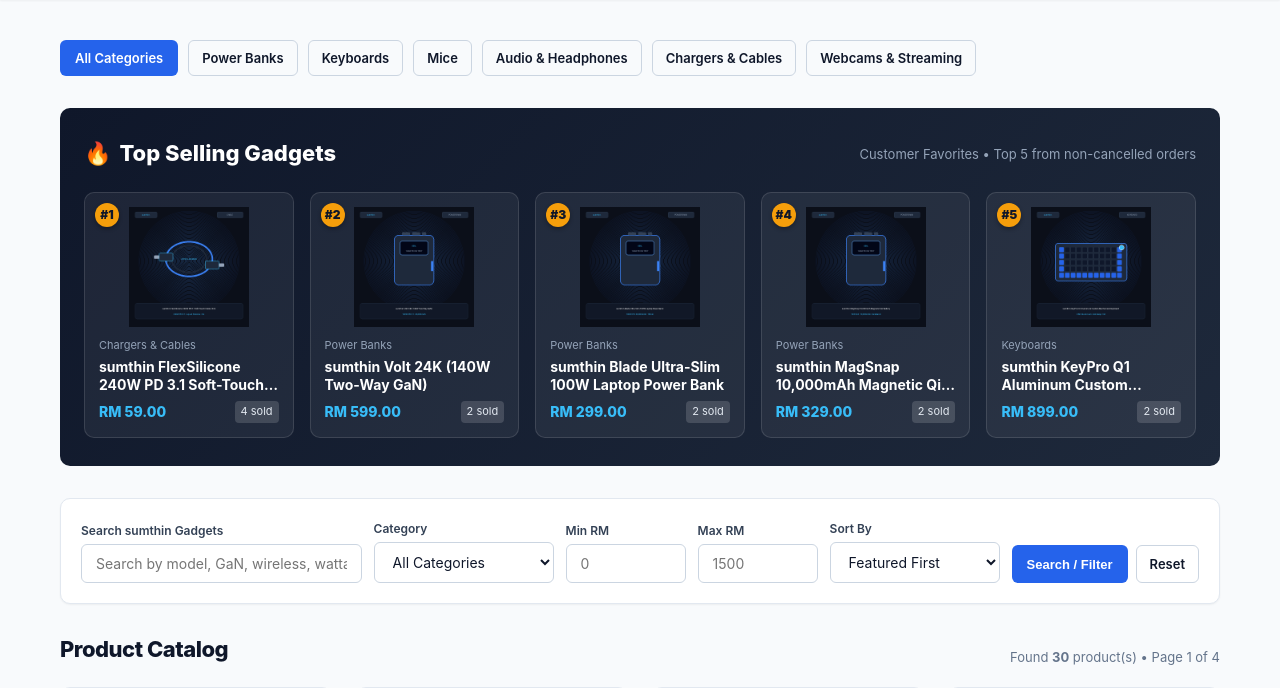
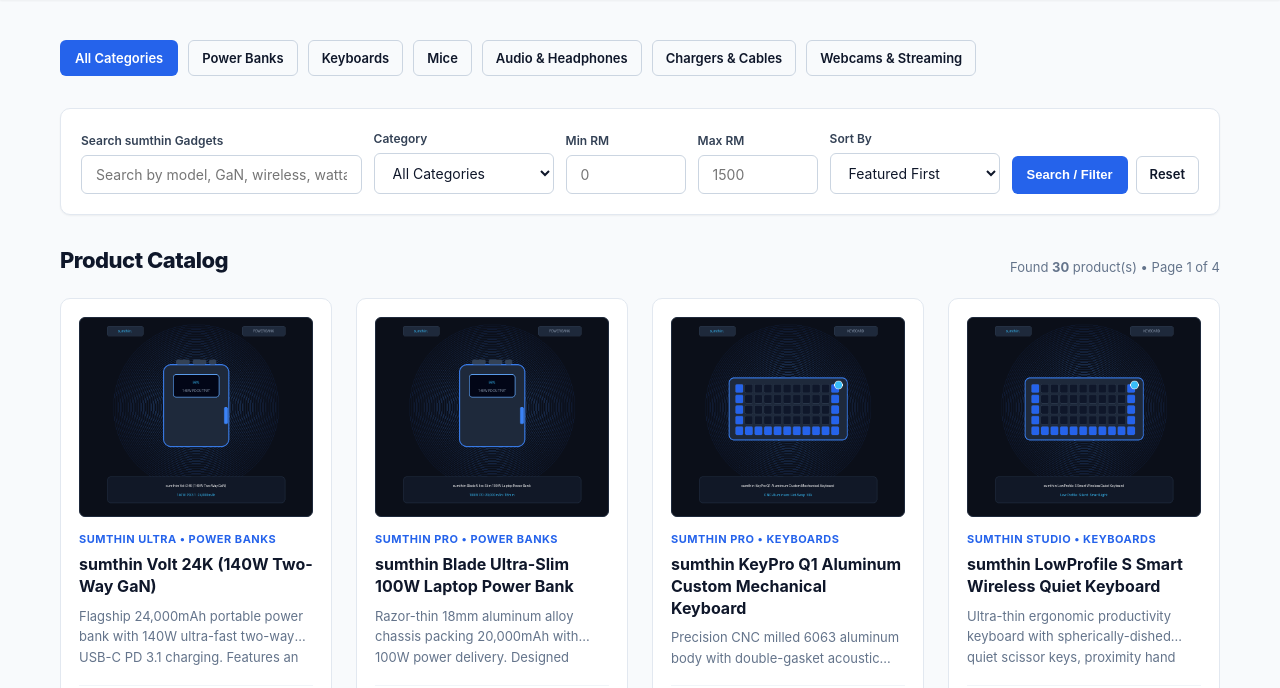
Before and after one commit to jiahong0324/sumthin, a PHP site: page /sumthin/index.php in a window 1280 px wide. Shown: the part 110-798 px from the top of the page. Run offline with PHP 8.4, Linux system fonts and the light colour scheme; data comes from the database, SQL or seed files in the repository; some libraries are stand-ins or nearby versions.

Commit message:
Remove Top Selling Gadgets section from storefront

```diff
--- a/index.php
+++ b/index.php
@@ -100,31 +100,6 @@ $stmt = $db->prepare($product_sql);
 $stmt->execute($params);
 $products = $stmt->fetchAll();
 
-// ----------------------------------------------------------------------------
-// TASK D6: Top Selling Products Leaderboard (Top 5 from non-cancelled orders)
-// Displayed only when no search / filter / sort / pagination parameter is present
-// ----------------------------------------------------------------------------
-$is_default_view = ($q === '' && $cat_slug === '' && $min_price === '' && $max_price === '' && ($sort === 'featured' || $sort === '') && $page === 1);
-$top_selling_products = [];
-if ($is_default_view) {
-    $top_stmt = $db->query("
-        SELECT p.*, c.name AS category_name, b.name AS brand_name,
-               COALESCE(pp.photo_url, 'default_product.png') AS photo_url,
-               COALESCE(SUM(oi.quantity), 0) AS units_sold
-        FROM `product` p
-        JOIN `order_item` oi ON p.id = oi.product_id
-        JOIN `order` o ON oi.order_id = o.id
-        JOIN `category` c ON p.category_id = c.id
-        LEFT JOIN `brand` b ON p.brand_id = b.id
-        LEFT JOIN `product_photo` pp ON p.id = pp.product_id AND pp.is_primary = 1
-        WHERE o.status != 'Cancelled'
-        GROUP BY p.id
-        ORDER BY units_sold DESC, p.id ASC
-        LIMIT 5
-    ");
-    $top_selling_products = $top_stmt->fetchAll();
-}
-
 // Helper to retain active filters in pagination links
 function catalog_page_url(int $target_page): string {
     global $q, $cat_slug, $min_price, $max_price, $sort;
@@ -162,43 +137,6 @@ require_once __DIR__ . '/_head.php';
             <?php endforeach; ?>
         </div>
     </div>
-
-    <!-- Top Selling Products Section (TASK D6: Only on default catalog view) -->
-    <?php if ($is_default_view && !empty($top_selling_products)): ?>
-        <section class="top-selling-section">
-            <div class="top-selling-header">
-                <h2 class="top-selling-title">
-                    <span>🔥</span> Top Selling Gadgets
-                </h2>
-                <span style="font-size:13px; color:#94a3b8;">Customer Favorites &bull; Top 5 from non-cancelled orders</span>
-            </div>
-            <div class="top-selling-grid">
-                <?php $rank = 1; foreach ($top_selling_products as $top_p): ?>
-                    <a href="<?= base_url('product.php?id=' . (int)$top_p->id) ?>" class="top-selling-card">
-                        <span class="top-selling-rank">#<?= $rank++ ?></span>
-                        <img src="<?= base_url('uploads/products/' . encode($top_p->photo_url)) ?>"
-                             alt="<?= encode($top_p->name) ?>"
-                             class="top-selling-img"
-                             loading="lazy">
-                        <div style="font-size:11px; color:#94a3b8; margin-bottom:4px;">
-                            <?= encode($top_p->category_name) ?>
-                        </div>
-                        <div style="font-weight:700; font-size:14px; color:#ffffff; margin-bottom:6px; line-height:1.3; display:-webkit-box; -webkit-line-clamp:2; -webkit-box-orient:vertical; overflow:hidden;">
-                            <?= encode($top_p->name) ?>
-                        </div>
-                        <div style="margin-top:auto; display:flex; justify-content:space-between; align-items:center;">
-                            <span style="font-weight:800; color:#38bdf8; font-size:14px;">
-                                RM <?= number_format((float)$top_p->price, 2) ?>
-                            </span>
-                            <span style="font-size:11px; color:#e2e8f0; background:rgba(255,255,255,0.15); padding:2px 6px; border-radius:4px;">
-                                <?= (int)$top_p->units_sold ?> sold
-                            </span>
-                        </div>
-                    </a>
-                <?php endforeach; ?>
-            </div>
-        </section>
-    <?php endif; ?>
 
     <!-- Multi-Criteria Search & Filter Controls Panel (Basic Searching + Combined Filter/Sort) -->
     <section id="catalog" class="card-panel catalog-filter-panel">
```
